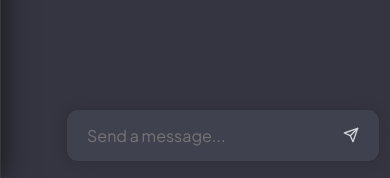
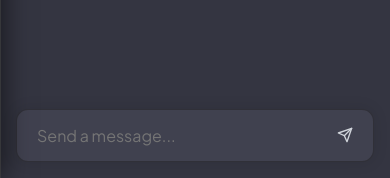
Before and after one commit to kyangwi/botfirebase, a Django app: page / in a window 390 px wide. Shown: the part 666-844 px from the top of the page. Run offline with Django 5.2, Linux system fonts and the light colour scheme; a user stored in the database is signed in; data that the repository does not hold is empty.

Commit message:
fix: restore input field symmetrical centering and align outer bounds using matched 16px paddings

```diff
--- a/chat/templates/chat/index.html
+++ b/chat/templates/chat/index.html
@@ -139,7 +139,7 @@
                 left: auto !important;
                 right: auto !important;
                 transform: none !important;
-                padding: 10px 10px 16px !important;
+                padding: 10px 16px 16px !important;
                 background-color: var(--bg);
                 width: 100%;
                 box-sizing: border-box;
@@ -149,7 +149,7 @@
         /* ── Mobile Input box adjustments (≤ 600px) ── */
         @media (max-width: 600px) {
             #message-form {
-                padding: 10px 10px 16px !important;
+                padding: 10px 16px 16px !important;
             }
             .empty-state-title {
                 font-size: 22px !important;
@@ -423,19 +423,18 @@
 
         #main-chat.centered-layout #message-form {
             position: absolute;
-            left: 50%;
-            transform: translateX(-50%) translateY(-50%);
+            left: 0;
+            right: 0;
             top: 58%;
-            width: min(100%, 860px);
-            max-width: 100%;
-            padding: 0 16px;
+            transform: translateY(-50%);
             background-image: none;
-            box-sizing: border-box;
+            padding: 0 24px;
         }
 
         #main-chat.centered-layout #message-form .input-wrapper {
-            flex: 1;
-            margin-left: 56px;
+            max-width: 860px;
+            margin: 0 auto;
+            width: 100%;
         }
 
         #main-chat.centered-layout .empty-state {
@@ -813,20 +812,16 @@
         /* Input form — always centered, matching the message column */
         #message-form {
             display: flex;
-            justify-content: flex-start;
-            width: min(100%, 860px);
-            max-width: 100%;
-            margin: 0 auto;
+            justify-content: center;
             padding: 20px 16px 28px;
             background-color: transparent;
             background-image: linear-gradient(180deg, rgba(53, 55, 64, 0), #353740 58.85%);
             position: relative;
-            box-sizing: border-box;
         }
 
         #message-form .input-wrapper {
-            flex: 1;
-            margin-left: 56px;
+            width: 100%;
+            max-width: 860px; /* matches message max-width */
         }
 
         .input-wrapper {
--- a/templates/index.html
+++ b/templates/index.html
@@ -927,7 +927,8 @@
                 height: 100vh;
             }
             #main-chat.centered-layout #chat-box {
-                flex: 1 1 auto;
+                flex: 1 1 0%;
+                min-height: 0;
                 display: flex;
                 flex-direction: column;
                 justify-content: flex-start;
@@ -946,7 +947,7 @@
                 left: auto !important;
                 right: auto !important;
                 transform: none !important;
-                padding: 10px 10px 16px !important;
+                padding: 10px 16px 16px !important;
                 background-color: var(--bg);
                 width: 100%;
                 box-sizing: border-box;
```
Also changed, not shown: walkthrough.md (+6 -6 lines), db.sqlite3.
